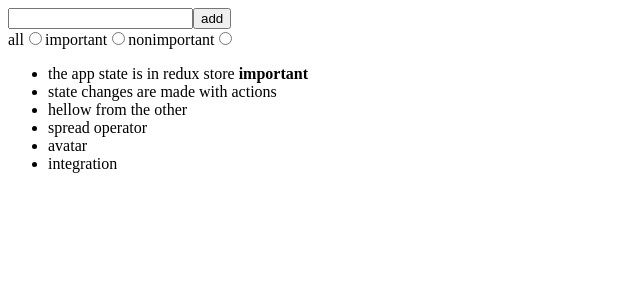
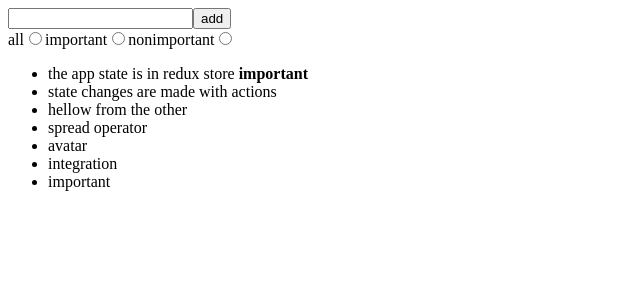
Before and after one commit to pratiksj/workshop-noteAp-part-6, a React (Create React App) app: page / in a window 1280 px wide. Shown: the top 300 px of the page, without its empty margins (0-640 px from the left). Built offline with nearby package versions, Linux system fonts and the light colour scheme; data requests are answered from the project's data file.

Commit message:
feat: defined action creator which initialized the note based on server

```diff
--- a/db.json
+++ b/db.json
@@ -29,6 +29,11 @@
       "content": "integration",
       "important": false,
       "id": 6
+    },
+    {
+      "content": "important",
+      "important": false,
+      "id": 7
     }
   ]
 }
--- a/src/App.js
+++ b/src/App.js
@@ -3,15 +3,21 @@ import { useEffect } from "react";
 import NewNote from "./components/NewNote";
 import Notes from "./components/Notes";
 import VisibilityFilter from "./components/VisibilityFilter";
-import noteService from "./services/notes";
-import { setNotes } from "./reducer/noteReducer";
+//import noteService from "./services/notes";
+import { initializeNotes } from "./reducer/noteReducer";
 import { useDispatch } from "react-redux";
 
 const App = () => {
+  // const dispatch = useDispatch();
+  // useEffect(() => {
+  //   noteService.getAll().then((notes) => dispatch(setNotes(notes)));
+  // }, [dispatch]);
+
   const dispatch = useDispatch();
   useEffect(() => {
-    noteService.getAll().then((notes) => dispatch(setNotes(notes)));
-  }, []); //eslint-disable-line react-hooks/exhaustive-deps
+    dispatch(initializeNotes());
+  }, [dispatch]);
+
   return (
     <div>
       <NewNote />
--- a/src/reducer/noteReducer.js
+++ b/src/reducer/noteReducer.js
@@ -93,6 +93,13 @@ const noteSlice = createSlice({
 export const { toggleImportanceOf, setNotes, appendNote } = noteSlice.actions;
 export default noteSlice.reducer;
 
+export const initializeNotes = () => {
+  return async (dispatch) => {
+    const notes = await noteService.getAll();
+    dispatch(setNotes(notes));
+  };
+};
+
 export const createNote = (content) => {
   return async (dispatch) => {
     const newNote = await noteService.createNew(content);
```
